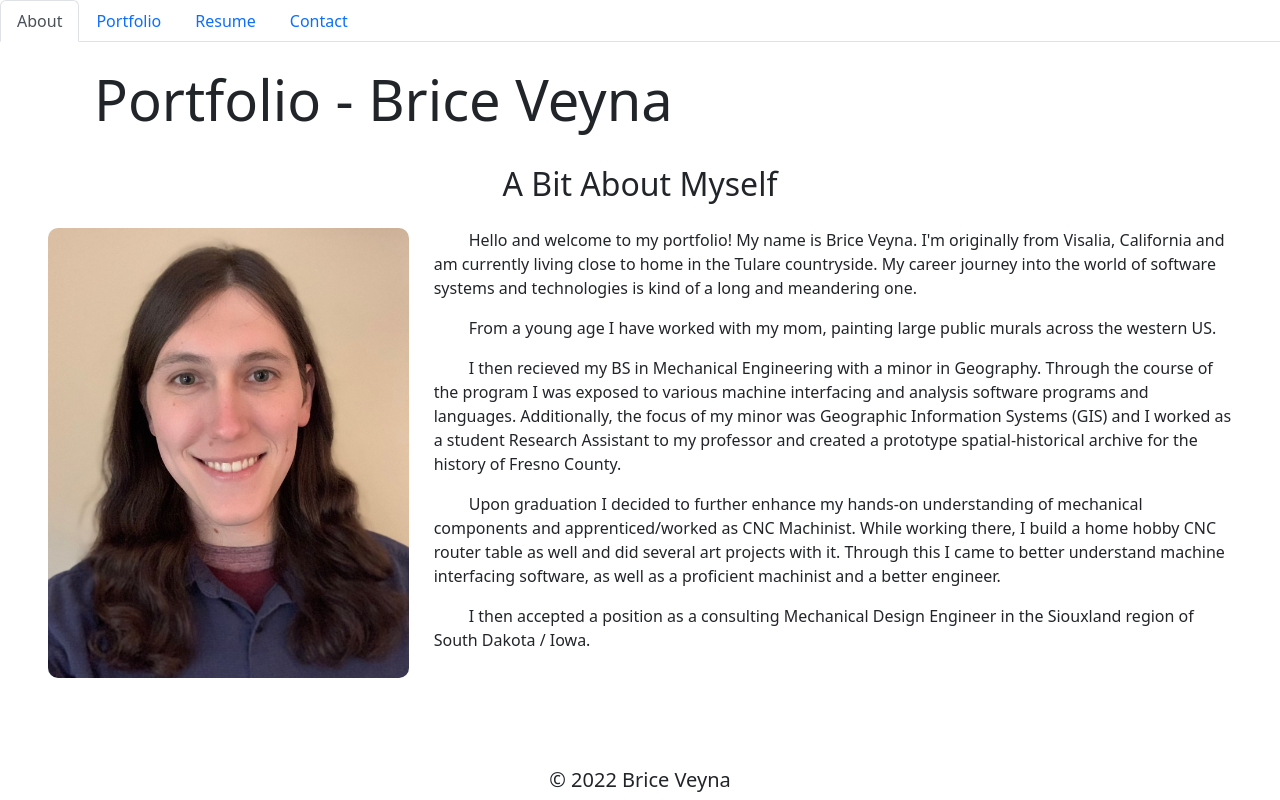
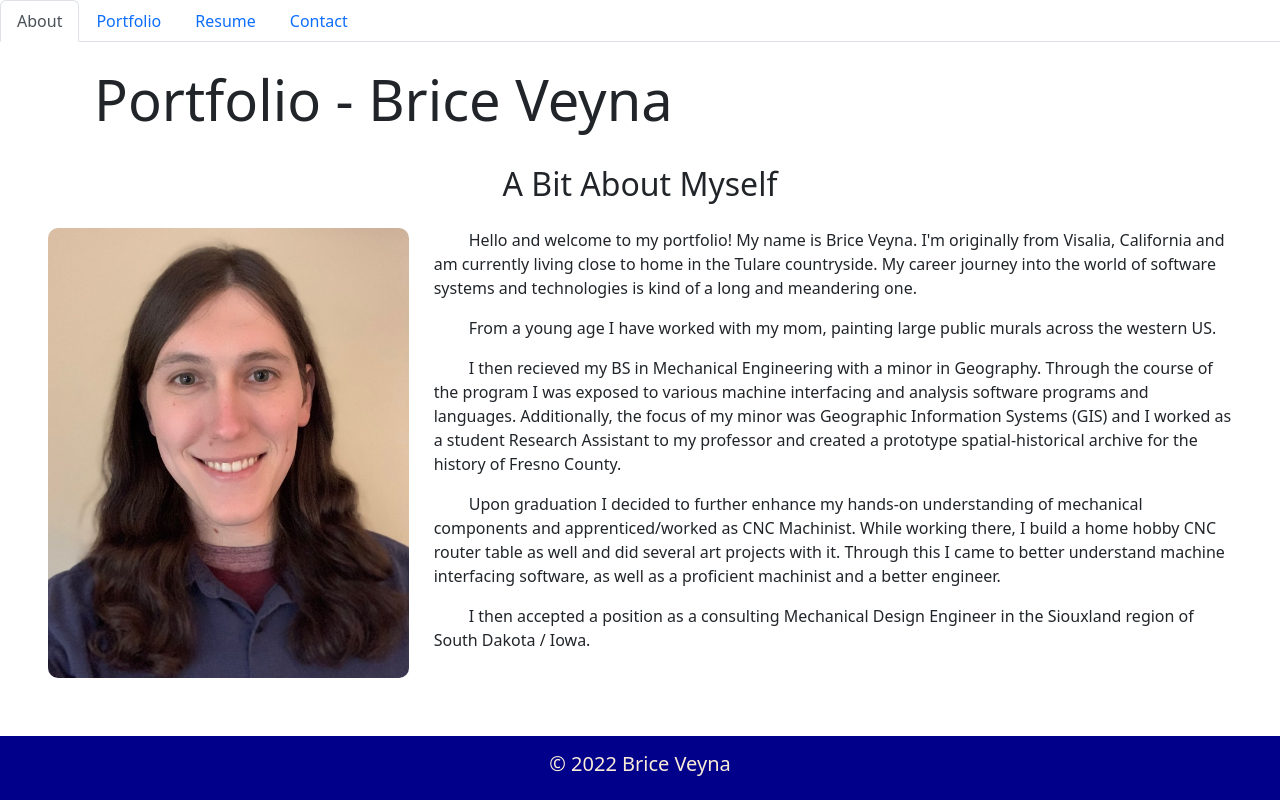
Before and after one commit to BriceVeyna/Software-Dev-Portfolio, a React (Create React App) app: page / in a window 1280 px wide. Built offline with nearby package versions, Linux system fonts and the light colour scheme.

Commit message:
Add footer styling

```diff
--- a/src/components/Footer.js
+++ b/src/components/Footer.js
@@ -6,12 +6,14 @@ const styles = {
         bottom: 0,
         left: 0,
         width: '100%',
+        background: "darkBlue",
+        color: "antiqueWhite",
     },
 };
 
 function Footer() {
     return (
-        <footer className='text-center' style={styles.card}>
+        <footer className='text-center p-3' style={styles.card}>
             <h5>&copy; 2022 Brice Veyna</h5>
         </footer>
     );
```
